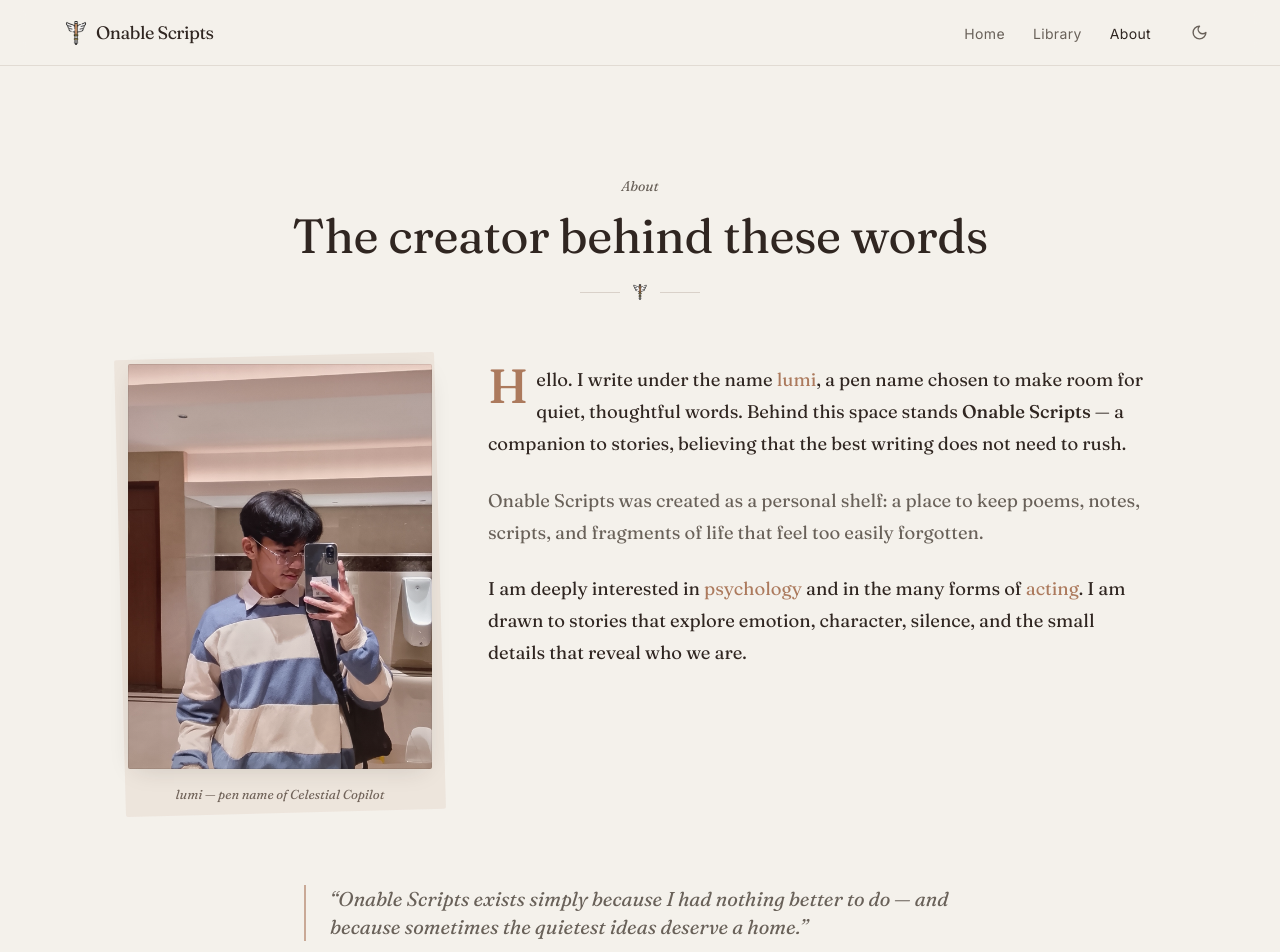
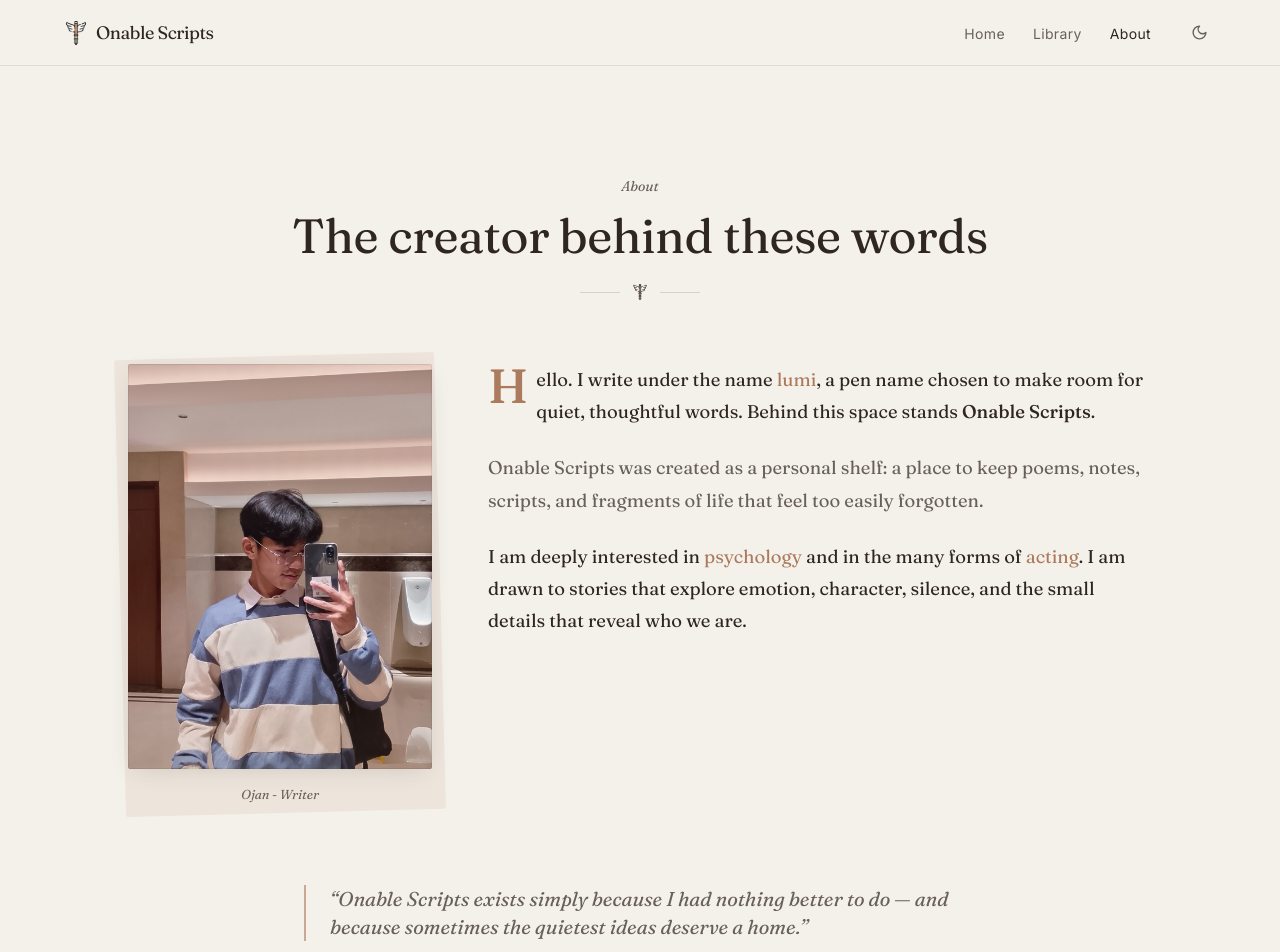
Before and after one commit to fanzaojanghao0410/lumi-s-bookshelf, a React (Vite) app: page /about in a window 1280 px wide. Shown: the top 952 px of the page. Built offline with nearby package versions, Linux system fonts and the light colour scheme; the HTML template or start-up script is replaced by a standard one.

Commit message:
Update About.tsx

```diff
--- a/src/pages/About.tsx
+++ b/src/pages/About.tsx
@@ -56,7 +56,7 @@ const About = () => {
                   <div className="absolute inset-0 ring-1 ring-inset ring-foreground/10 pointer-events-none" aria-hidden="true" />
                 </div>
                 <p className="mt-4 font-serif italic text-[13px] text-muted-foreground text-center">
-                  lumi — pen name of Celestial Copilot
+                  Ojan - Writer
                 </p>
               </div>
             </motion.div>
@@ -70,8 +70,7 @@ const About = () => {
               <p className="first-letter:text-5xl first-letter:font-medium first-letter:text-accent first-letter:mr-2 first-letter:float-left first-letter:leading-[0.9]">
                 Hello. I write under the name <em className="text-accent not-italic">lumi</em>, a
                 pen name chosen to make room for quiet, thoughtful words. Behind this
-                space stands <strong className="font-medium">Onable Scripts</strong> — a
-                companion to stories, believing that the best writing does not need to rush.
+                space stands <strong className="font-medium">Onable Scripts</strong>.
               </p>
 
               <p className="text-muted-foreground">
```
